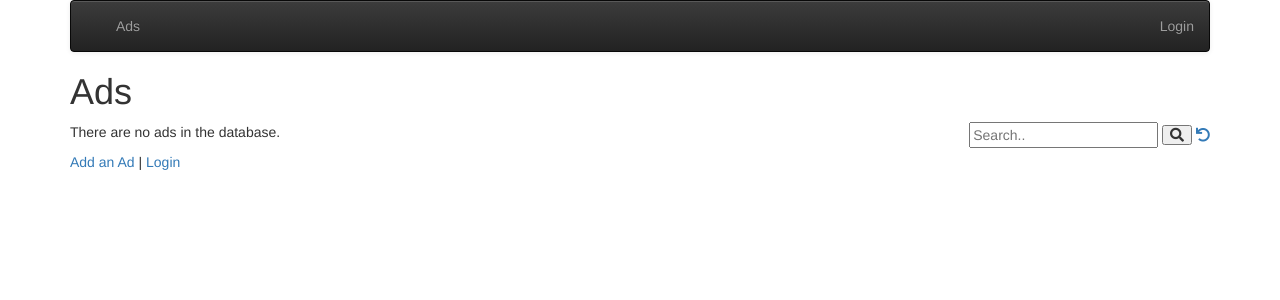
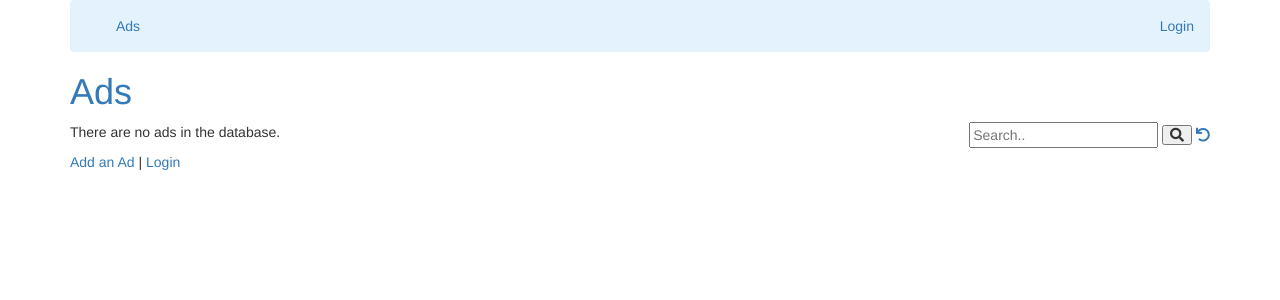
Before and after one commit to DeaMariaLeon/django_projects, a Django app: template mysite/ads/templates/ads/ad_list.html in a window 1280 px wide. Shown: the top 300 px of the page. Run offline with Django 3.2, Linux system fonts and the light colour scheme; the template is opened without the code that fills it, so the values that code supplies are empty; some libraries are stand-ins or nearby versions.

Commit message:
Changed key, added css

```diff
--- /dev/null
+++ b/mysite/ads/static/ads/style.css
@@ -0,0 +1,3 @@
+h1{
+    color: rgb(51, 122, 183);
+}
--- a/mysite/ads/templates/ads/ad_list.html
+++ b/mysite/ads/templates/ads/ad_list.html
@@ -1,6 +1,10 @@
 <meta name="dj4e" content="cf55a3f1c3e9436d5febcd736ed7fc43">
 {% extends "base_menu.html" %}
 {% block content %}
+{% load static %}
+<head>
+    <link type = "text/css" rel="stylesheet" href="{% static 'ads/style.css' %}">
+</head>
 <h1>Ads</h1>
 <div style="float:right">
 <!-- https://www.w3schools.com/howto/howto_css_search_button.asp -->
--- a/mysite/ads/templates/base_menu.html
+++ b/mysite/ads/templates/base_menu.html
@@ -1,8 +1,15 @@
 <meta name="dj4e" content="3ea816621e0d8ecd5e534ec28051d4d5">
 {% extends "base_bootstrap.html" %}
+{% load static %}
+<head>
+    <link type = "text/css" rel="stylesheet" href="{% static 'ads/style.css' %}">
+</head>
+
 {% block navbar %}
 {% load app_tags %}
-<nav class="navbar navbar-default navbar-inverse">
+
+<!-- <nav class="navbar navbar-default navbar-inverse"> -->
+<nav class="navbar navbar-light" style="background-color: #e3f2fd;">
   <div class="container-fluid">
     <div class="navbar-header">
         <a class="navbar-brand" href="/">{{ settings.APP_NAME }}</a>
--- a/mysite/mysite/urls.py
+++ b/mysite/mysite/urls.py
@@ -23,6 +23,7 @@ from django.views.static import serve
 
 urlpatterns = [
     path('', include('ads.urls')),  # Change to ads.urls
+    #path('cats/', include('cats.urls')),
     path('admin/', admin.site.urls),  # Keep
     path('accounts/', include('django.contrib.auth.urls')),  # Keep
     url(r'^oauth/', include('social_django.urls', namespace='social')),  # Keep
--- a/mysite/mysite/wsgi.py
+++ b/mysite/mysite/wsgi.py
@@ -9,6 +9,8 @@ https://docs.djangoproject.com/en/3.1/howto/deployment/wsgi/
 import os
 import sys
 
+
+
 path = os.path.expanduser('~/django_projects/mysite')
 if path not in sys.path:
     sys.path.insert(0, path)
```
Also changed, not shown: mysite/mysite/settings.py (+9 -4 lines).
